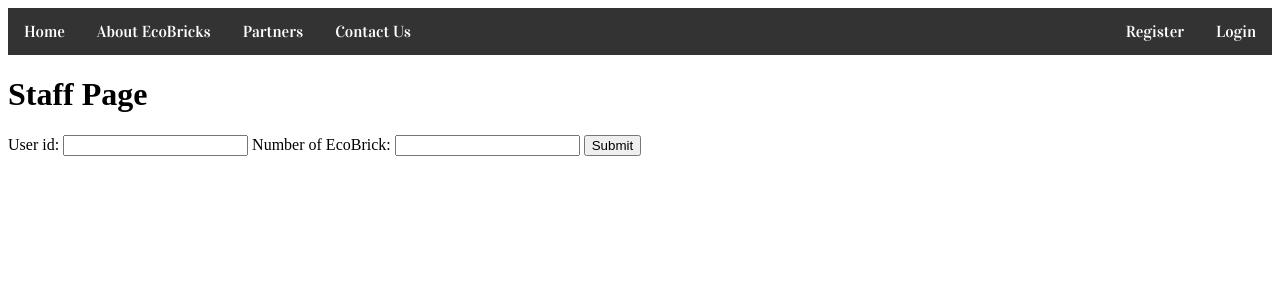
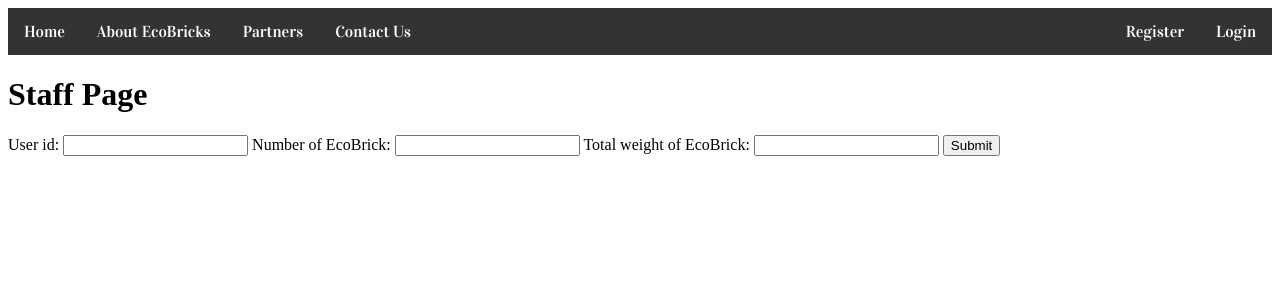
Before and after one commit to djavi/UHackademia, a Django app: page /staff/ in a window 1280 px wide. Shown: the top 300 px of the page. Run offline with Django 3.2, Linux system fonts and the light colour scheme.

Commit message:
finished staff view

```diff
--- a/uhack/ecobrick/templates/admin.html
+++ b/uhack/ecobrick/templates/admin.html
@@ -11,6 +11,7 @@
         {%csrf_token%}
         User id: <input type="text" name="userId">
         Number of EcoBrick: <input type="number" name="numEcobrick">
+        Total weight of EcoBrick: <input type="number" name="weightEco">
         <input type="submit">
     </form>
 </body>
--- a/uhack/ecobrick/views.py
+++ b/uhack/ecobrick/views.py
@@ -85,12 +85,17 @@ def staff_view(request):
     if request.method == "POST":
         if "userId" in request.POST:
             if "numEcobrick" in request.POST:
-                id = request.POST.get("userId")
+                uid = request.POST.get("userId")
                 num = request.POST.get("numEcobrick")
+                weight = request.POST.get("weightEco")
 
-                for user in all_users:
-                    if user.user.id == id:
-                        print("")
+                user = get_object_or_404(User,id=uid)
+                user2 = get_object_or_404(UserDetail,user=user)
+
+                user2.brickNum = user2.brickNum + int(num)
+                user2.brickWeight = user2.brickWeight + int(weight)
+                user2.save()
+
                 return render(request,'admin.html',{'title':title,'success':"Eco brick successfully added"})
 
     return render(request,'admin.html',{'title':title,'success':success})
```
Also changed, not shown: uhack/db.sqlite3.
